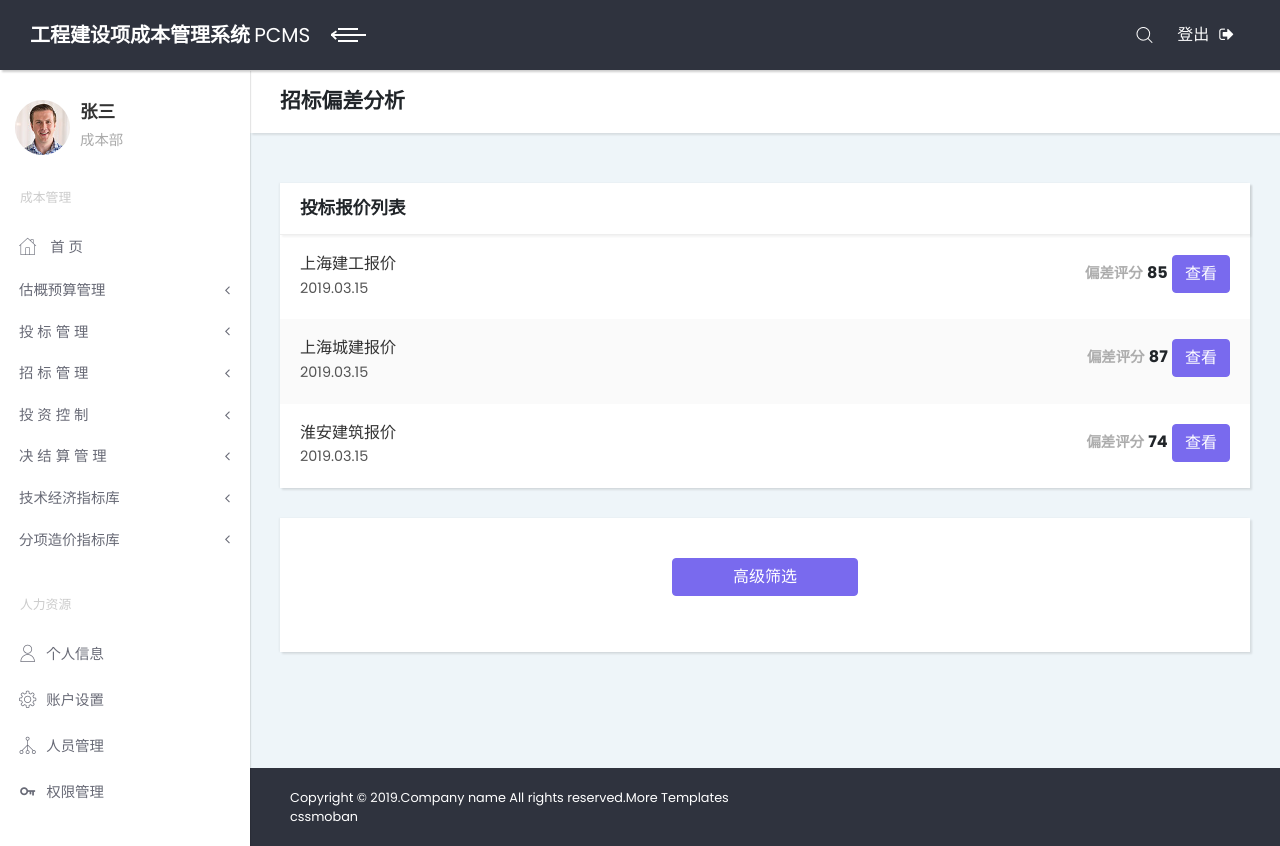
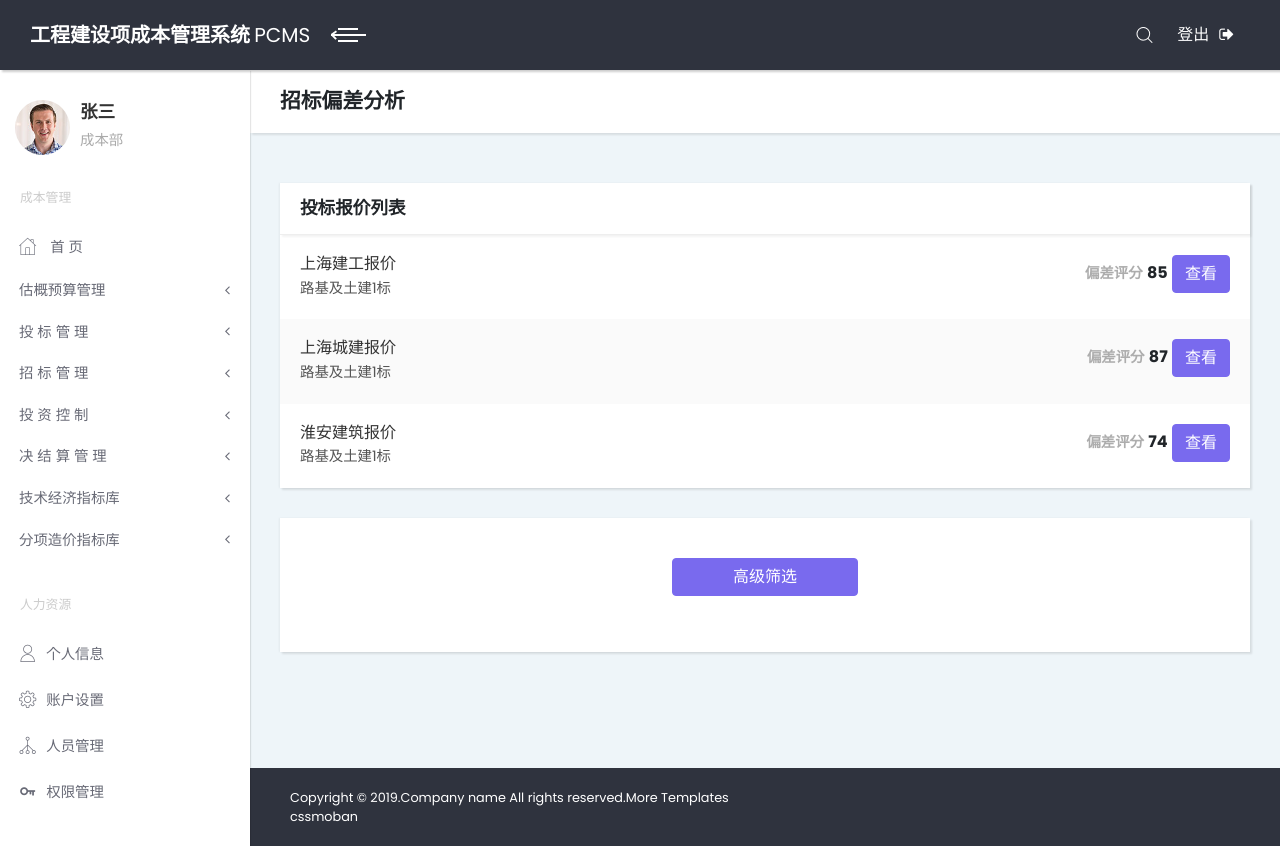
Before and after one commit to ArjenCole/moe_PCMS, a Django app: page /moe_Controlled_price_diff/ in a window 1280 px wide. Run offline with Django 3.2, Linux system fonts and the light colour scheme; some libraries are stand-ins or nearby versions.

Commit message:
招标管理模块界面文字调整

```diff
--- a/templates/moe_Controlled_price_analysis.html
+++ b/templates/moe_Controlled_price_analysis.html
@@ -209,11 +209,11 @@
                                 <div role="document" class="modal-dialog">
                                   <div class="modal-content">
                                     <div class="modal-header">
-                                      <h4 id="exampleModalLabel" class="modal-title">风险报告</h4>
+                                      <h4 id="exampleModalLabel" class="modal-title">评级报告</h4>
                                       <button type="button" data-dismiss="modal" aria-label="Close" class="close"><span aria-hidden="true">×</span></button>
                                     </div>
                                     <div class="modal-body">
-                                      <strong> 风险评级 ：B</strong>
+                                      <strong> 报价评级 ：B</strong>
                                       <p>  此份报价中86%的报价符合系统预期价格且与控制价幅度差异在5%以内；13%的报价差异在5~10%，此部分项目总额占比约5%；比重较小，1%的报价差异超过10%，此部分项目总额占比约0.3%。</p>
                                       <p>  整体来看此份报价相对均衡，异常价格数量及金额占比都相对较小。</p>
                                       <p>  报价差异大于5%的清单项中未见常规变更预警项。</p>
--- a/templates/moe_Controlled_price_diff.html
+++ b/templates/moe_Controlled_price_diff.html
@@ -152,7 +152,7 @@
                           <!--div class="icon"><i class="icon-upload-accept"></i></div-->
                           <div class="title">
                             <h5>上海建工报价</h5>
-                            <p>2019.03.15</p>
+                            <p>路基及土建1标</p>
                           </div>
                         </div>
                         <div>
@@ -168,7 +168,7 @@
                           <!--div class="icon"><i class="icon-upload-accept"></i></div-->
                           <div class="title">
                             <h5>上海城建报价</h5>
-                            <p>2019.03.15</p>
+                            <p>路基及土建1标</p>
                           </div>
                         </div>
                         <div>
@@ -184,7 +184,7 @@
                           <!--div class="icon"><i class="icon-upload-accept"></i></div-->
                           <div class="title">
                             <h5>淮安建筑报价</h5>
-                            <p>2019.03.15</p>
+                            <p>路基及土建1标</p>
                           </div>
                         </div>
                         <div>
```
